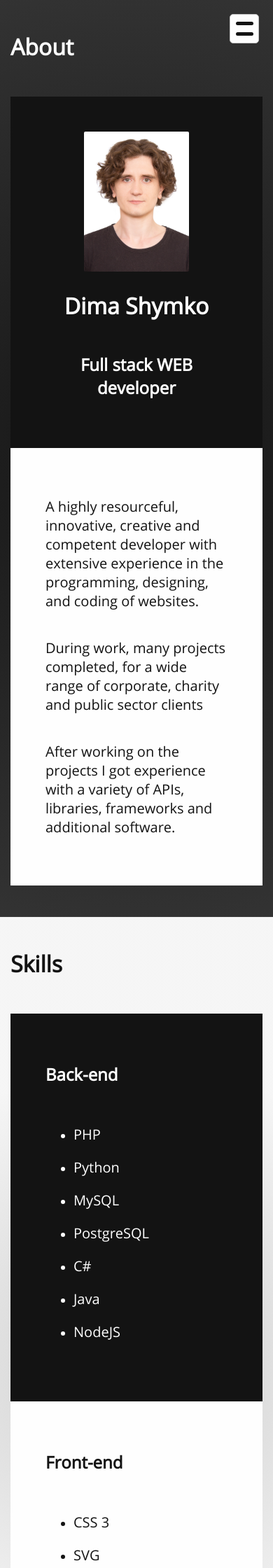
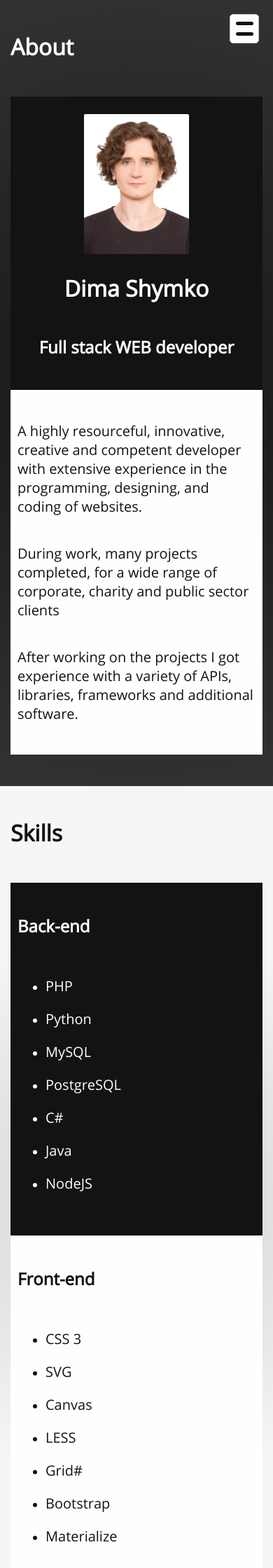
Before and after one commit to Trozeman/portfolio, a PHP site: page / in a window 390 px wide. Shown: the top 2240 px of the page at 70% size. Run offline with PHP 8.4, Linux system fonts and the light colour scheme.

Commit message:
CSS mobile fix

```diff
--- a/css/main.css
+++ b/css/main.css
@@ -201,6 +201,10 @@ section > .db > * {
     padding: 20px 15px;
     min-height: 100vh;
   }
+  .wb,
+  .db {
+    padding: 25px 10px;
+  }
   .first {
     order: -1;
   }
--- a/css/main.less
+++ b/css/main.less
@@ -230,6 +230,9 @@ section{
     padding: 20px 15px;
     min-height: 100vh;
   }
+  .wb, .db{
+    padding: 25px 10px;
+  }
   .first{
     order: -1;
   }
--- a/index.html
+++ b/index.html
@@ -212,6 +212,7 @@
                     <p>e-mail: <a href="mailto:trozeman@gmail.com">trozeman@gmail.com</a></p>
                     <p>Skype: <a href="skype:i-am-demon?add">Trozeman</a></p>
                     <p>Telegram: <a href="https://t.me/trozeman" target="_blank">Trozeman</a></p>
+                    <p>Linkedin: <a href="https://www.linkedin.com/in/trozeman/" target="_blank">Trozeman</a></p>
                 </div>
             </div>
         </div>
--- a/js/main.js
+++ b/js/main.js
@@ -1,5 +1,5 @@
 let activeScreen;
-let bot = "https://discordapp.com/api/webhooks/543936728524652554/s1OxBw_Lec5WiNCmqQ8ltnH8rmZMuZoISDBxVITQ2JTyllrgDdPPjGQYxbdns0IRKhq2";
+let bot = "http://trozeman.kl.com.ua/dpm/";
 document.addEventListener("DOMContentLoaded", function () {
     let navBar = document.getElementById("navBar");
     let navBtn = document.getElementById("nav-btn");
```
